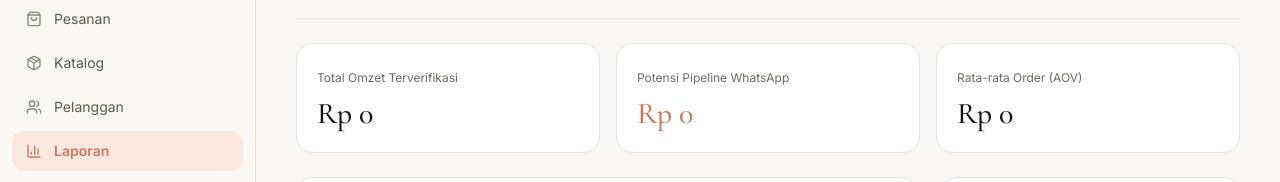
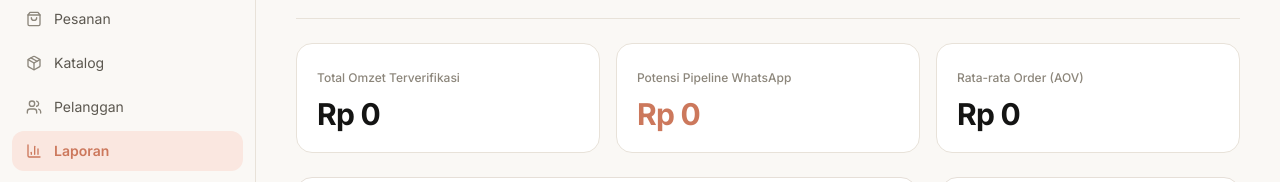
Before and after one commit to haidirwf/tautantoko, a React (Vite) app: page /laporan in a window 1280 px wide. Shown: the part 202-384 px from the top of the page. Built offline with nearby package versions, Linux system fonts and the light colour scheme; no server answers; the database is empty.

Commit message:
style: eliminate muddy cardboard colors, apply crisp pure white cards and tabular typography across dashboard pages

```diff
--- a/src/pages/CustomersPage.tsx
+++ b/src/pages/CustomersPage.tsx
@@ -41,23 +41,23 @@ export function CustomersPage() {
         {isLoading ? (
           <div className="py-20 text-center text-sm text-muted">Memuat data pelanggan...</div>
         ) : (
-          <div className="rounded-xl border border-[#e8e2d9] bg-white overflow-hidden shadow-2xs divide-y divide-[#e8e2d9]/60">
+          <div className="rounded-2xl border border-[#e8e2d9] bg-white overflow-hidden shadow-2xs divide-y divide-[#e8e2d9]/60">
             {orders.map((o) => (
-              <div key={o.id} className="p-4 sm:p-5 flex flex-col sm:flex-row sm:items-center justify-between gap-3">
+              <div key={o.id} className="p-4 sm:p-5 hover:bg-[#faf8f5]/60 transition-colors flex flex-col sm:flex-row sm:items-center justify-between gap-3">
                 <div className="flex items-center gap-3">
-                  <div className="size-10 rounded-full bg-[#efe9de] border border-[#e8e2d9] flex items-center justify-center font-serif text-sm font-semibold text-[#cc785c]">
+                  <div className="size-10 rounded-full bg-[#fae7e0] border border-[#f2cfc2] flex items-center justify-center font-serif text-sm font-bold text-[#cc785c]">
                     {o.buyer_name.charAt(0)}
                   </div>
                   <div>
-                    <h3 className="font-medium text-sm text-[#141413]">{o.buyer_name}</h3>
-                    <p className="text-xs text-muted font-mono">{o.buyer_phone}</p>
-                    <p className="text-xs text-muted mt-0.5 line-clamp-1">{o.shipping_address}</p>
+                    <h3 className="font-semibold text-sm text-[#141413]">{o.buyer_name}</h3>
+                    <p className="text-xs text-[#8c867b] font-mono">{o.buyer_phone}</p>
+                    <p className="text-xs text-[#5c5850] mt-0.5 line-clamp-1">📍 {o.shipping_address}</p>
                   </div>
                 </div>
 
-                <div className="flex items-center justify-between sm:justify-end gap-3">
+                <div className="flex items-center justify-between sm:justify-end gap-4">
                   <div className="text-right">
-                    <span className="font-serif text-sm font-medium text-[#141413] block">
+                    <span className="font-sans font-bold text-base text-[#141413] block">
                       {formatIDR(o.total_amount || o.subtotal)}
                     </span>
                     <Badge status={o.status} className="mt-0.5" />
@@ -67,10 +67,11 @@ export function CustomersPage() {
                     href={`https://wa.me/${o.buyer_phone.replace(/[^0-9]/g, '')}`}
                     target="_blank"
                     rel="noopener noreferrer"
-                    className="p-2 rounded-md bg-[#25D366]/10 hover:bg-[#25D366]/20 text-[#156d30] transition-colors"
+                    className="h-8 px-3 rounded-lg bg-[#25D366] hover:bg-[#20ba59] text-white text-xs font-semibold flex items-center gap-1.5 transition-colors shadow-2xs"
                     title="Chat Pelanggan di WhatsApp"
                   >
-                    <MessageCircle className="size-4" />
+                    <MessageCircle className="size-3.5" />
+                    <span>Chat WA</span>
                   </a>
                 </div>
               </div>
--- a/src/pages/DashboardPage.tsx
+++ b/src/pages/DashboardPage.tsx
@@ -66,7 +66,7 @@ export function DashboardPage() {
   if (!isAuthenticated) {
     return (
       <div className="min-h-screen bg-[#faf8f5] flex flex-col items-center justify-center p-4 text-center">
-        <div className="max-w-md w-full p-8 rounded-2xl bg-[#efe9de] border border-[#e8e2d9] shadow-xs">
+        <div className="max-w-md w-full p-8 rounded-2xl bg-white border border-[#e8e2d9] shadow-xs">
           <div className="size-12 rounded-full bg-[#faf8f5] border border-[#e8e2d9] flex items-center justify-center text-[#cc785c] mx-auto mb-4">
             <Lock className="size-5" />
           </div>
--- a/src/pages/ReportsPage.tsx
+++ b/src/pages/ReportsPage.tsx
@@ -43,23 +43,23 @@ export function ReportsPage() {
         ) : (
           <div className="flex flex-col gap-6">
             <div className="grid grid-cols-1 sm:grid-cols-3 gap-4">
-              <div className="p-5 rounded-xl border border-[#e8e2d9] bg-white">
-                <span className="text-xs text-muted">Total Omzet Terverifikasi</span>
-                <div className="font-serif text-2xl sm:text-3xl text-ink font-medium mt-2">
+              <div className="p-5 rounded-2xl border border-[#e8e2d9] bg-white shadow-2xs">
+                <span className="text-xs text-[#8c867b] font-medium">Total Omzet Terverifikasi</span>
+                <div className="font-sans font-bold text-2xl sm:text-3xl text-[#141413] tracking-tight mt-2">
                   {formatIDR(metrics.total_settled_revenue)}
                 </div>
               </div>
 
-              <div className="p-5 rounded-xl border border-[#e8e2d9] bg-white">
-                <span className="text-xs text-muted">Potensi Pipeline WhatsApp</span>
-                <div className="font-serif text-2xl sm:text-3xl text-[#cc785c] font-medium mt-2">
+              <div className="p-5 rounded-2xl border border-[#e8e2d9] bg-white shadow-2xs">
+                <span className="text-xs text-[#8c867b] font-medium">Potensi Pipeline WhatsApp</span>
+                <div className="font-sans font-bold text-2xl sm:text-3xl text-[#cc785c] tracking-tight mt-2">
                   {formatIDR(metrics.pending_revenue)}
                 </div>
               </div>
 
-              <div className="p-5 rounded-xl border border-[#e8e2d9] bg-white">
-                <span className="text-xs text-muted">Rata-rata Order (AOV)</span>
-                <div className="font-serif text-2xl sm:text-3xl text-ink font-medium mt-2">
+              <div className="p-5 rounded-2xl border border-[#e8e2d9] bg-white shadow-2xs">
+                <span className="text-xs text-[#8c867b] font-medium">Rata-rata Order (AOV)</span>
+                <div className="font-sans font-bold text-2xl sm:text-3xl text-[#141413] tracking-tight mt-2">
                   {formatIDR(metrics.aov)}
                 </div>
               </div>
```
